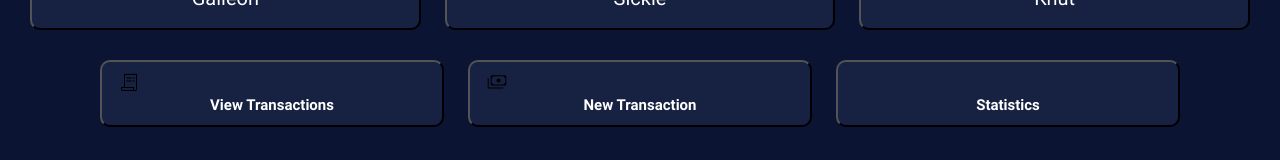
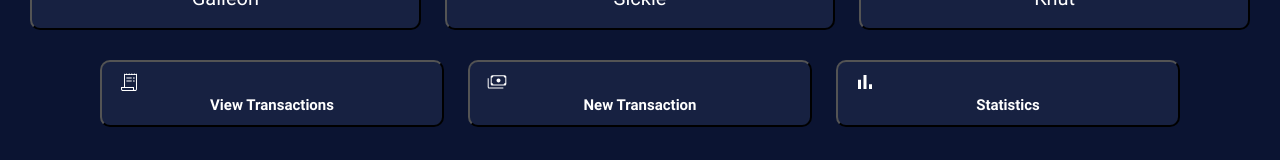
Before and after one commit to BuzzOffer/E-Gringotts-Frontend, a React (Vite) app: page / in a window 1280 px wide. Shown: the part 393-553 px from the top of the page. Built offline with nearby package versions, Linux system fonts and the light colour scheme.

Commit message:
added icons and changed colors to white

```diff
--- a/src/pages/Home/home.css
+++ b/src/pages/Home/home.css
@@ -35,6 +35,9 @@
     text-align: center;
 
     justify-items: stretch;
+}
+#navbutton svg {
+    fill: #FFFFFF;
 }
 #navLabel {
     font-size: 15px;
--- a/src/pages/Home/navbuttons.jsx
+++ b/src/pages/Home/navbuttons.jsx
@@ -1,7 +1,7 @@
 const features = [
     {d: "M240-120q-33.846 0-56.923-23.077Q160-166.154 160-199.638V-280h120v-544.616l50.769 35.385 52.308-35.385 52.308 35.385 52.307-35.385L540-789.231l52.308-35.385 52.307 35.385 52.308-35.385 52.308 35.385L800-824.616V-200q0 33.846-23.077 56.923Q753.846-120 720-120H240Zm480-40q17 0 28.5-11.5T760-200v-560H320v480h360v80q0 17 11.5 28.5T720-160ZM375.385-620v-40h213.846v40H375.385Zm0 120v-40h213.846v40H375.385Zm300-109.231q-12.385 0-21.577-9.192-9.193-9.192-9.193-21.577 0-12.385 9.193-21.577 9.192-9.192 21.577-9.192 12.384 0 21.577 9.192 9.192 9.192 9.192 21.577 0 12.385-9.192 21.577-9.193 9.192-21.577 9.192Zm0 120q-12.385 0-21.577-9.192-9.193-9.192-9.193-21.577 0-12.385 9.193-21.577 9.192-9.192 21.577-9.192 12.384 0 21.577 9.192 9.192 9.192 9.192 21.577 0 12.385-9.192 21.577-9.193 9.192-21.577 9.192ZM240-160h400v-80H200v40q0 17 11.5 28.5T240-160Zm-40 0v-80 80Z", label: "View Transactions"},
     {d: "M540-463.077q-33.846 0-56.923-23.077Q460-509.231 460-543.077q0-33.846 23.077-56.923 23.077-23.077 56.923-23.077 33.846 0 56.923 23.077Q620-576.923 620-543.077q0 33.846-23.077 56.923-23.077 23.077-56.923 23.077ZM292.308-335.385q-26.654 0-45.635-18.98-18.981-18.981-18.981-45.635v-286.154q0-26.654 18.981-45.635 18.981-18.981 45.635-18.981h495.385q26.653 0 45.634 18.981t18.981 45.635V-400q0 26.654-18.981 45.635-18.981 18.98-45.634 18.98H292.308Zm40-40h415.384q0-26.846 18.981-45.731Q785.654-440 812.308-440v-206.154q-26.846 0-45.731-18.981-18.885-18.98-18.885-45.634H332.308q0 26.846-18.981 45.731-18.981 18.884-45.635 18.884V-440q26.847 0 45.731 18.981 18.885 18.98 18.885 45.634Zm401.539 160.001h-561.54q-26.654 0-45.634-18.981-18.981-18.981-18.981-45.635v-352.308h40V-280q0 9.231 7.692 16.923 7.693 7.692 16.923 7.692h561.54v40.001ZM292.308-375.385h-24.616v-335.384h24.616q-10 0-17.308 7.307-7.308 7.308-7.308 17.308V-400q0 10 7.308 17.308 7.308 7.307 17.308 7.307Z", label: "New Transaction"},
-    {d: "", label: "Statistics"},
+    {d: "M640-200v-192.308h120V-200H640Zm-220 0v-560h120v560H420Zm-220 0v-367.693h120V-200H200Z", label: "Statistics"},
 ]
 
 function Navbuttons() {
```
